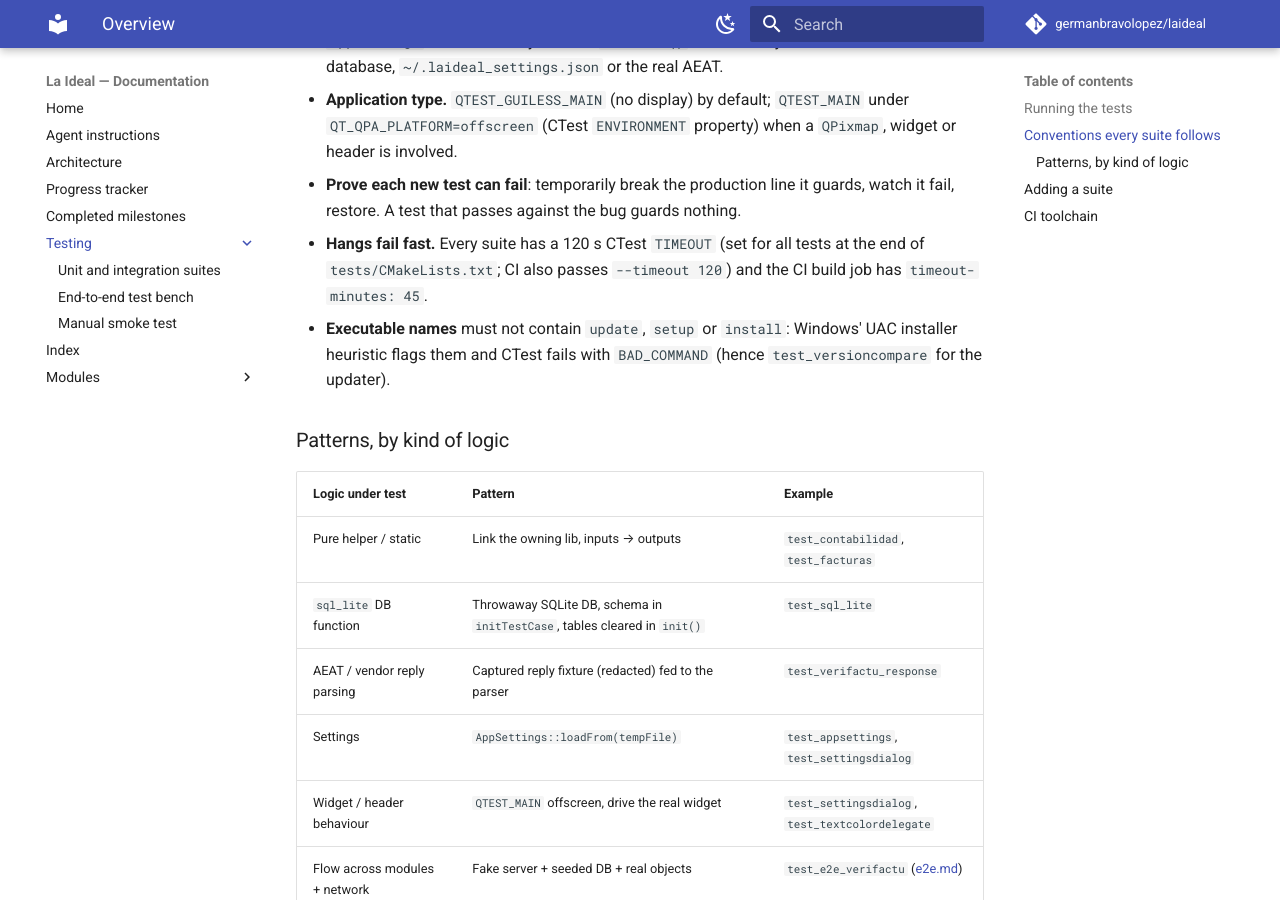
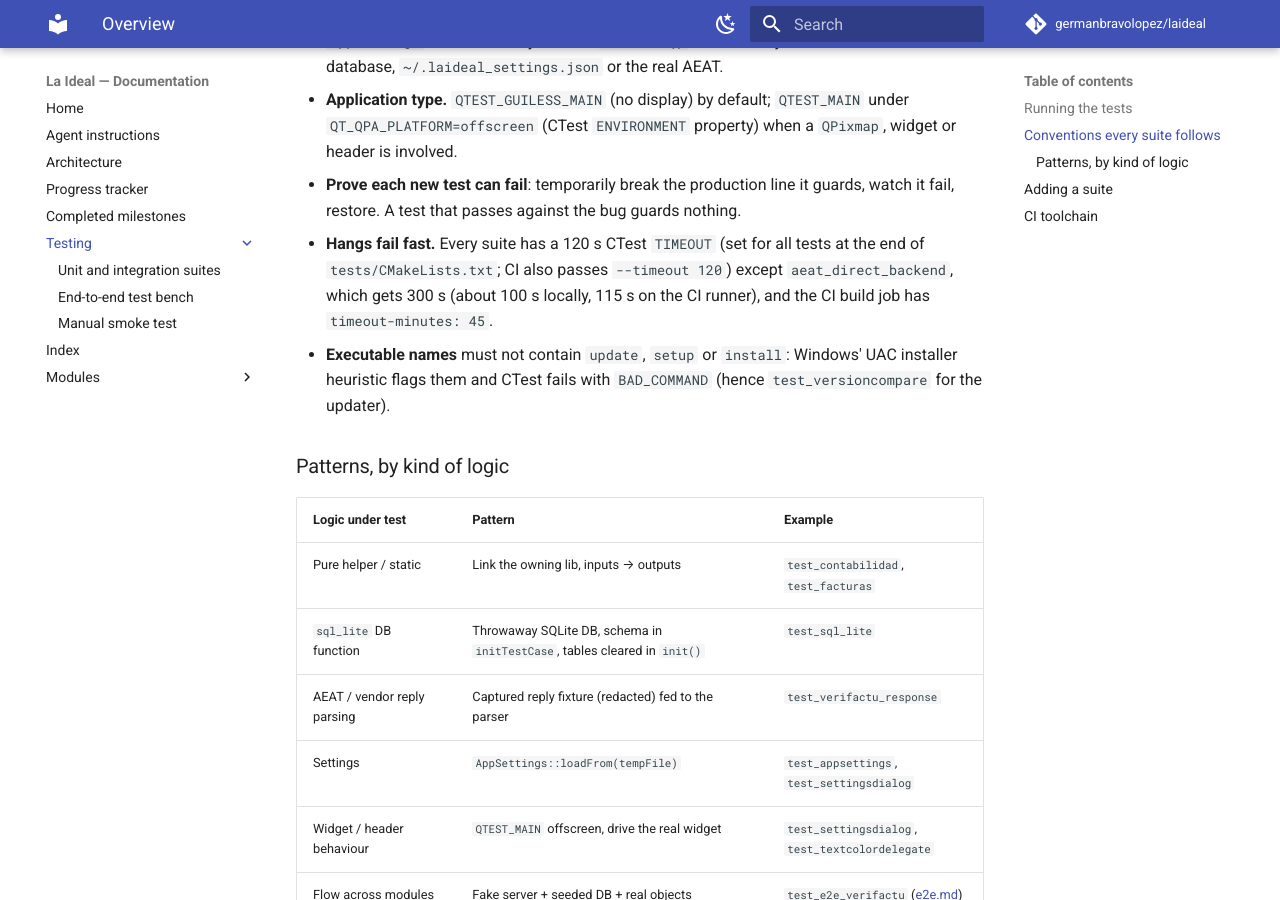
Before and after one commit to germanbravolopez/laideal, an MkDocs documentation site: the page built from docs/testing/README.md, in a window 1280 px wide and 900 px high, scrolled down 1438 px. Built offline with MkDocs 1.6.1 and Material for MkDocs 9.7.7, drawn with Linux system fonts in a browser that asks for light colours; comment, search, counter and statistics services are not loaded.

Commit message:
docs: aeat_direct_backend's 300 s test timeout

```diff
--- a/docs/testing/README.md
+++ b/docs/testing/README.md
@@ -33,7 +33,7 @@ A suite can also be run directly for its full per-function report, e.g. `build\t
 - **Throwaway state only.** DB tests create SQLite files in a `QTemporaryDir`; settings tests point `AppSettings` at a throwaway file with `loadFrom()`. No test may read or write the real database, `~/.laideal_settings.json` or the real AEAT.
 - **Application type.** `QTEST_GUILESS_MAIN` (no display) by default; `QTEST_MAIN` under `QT_QPA_PLATFORM=offscreen` (CTest `ENVIRONMENT` property) when a `QPixmap`, widget or header is involved.
 - **Prove each new test can fail**: temporarily break the production line it guards, watch it fail, restore. A test that passes against the bug guards nothing.
-- **Hangs fail fast.** Every suite has a 120 s CTest `TIMEOUT` (set for all tests at the end of `tests/CMakeLists.txt`; CI also passes `--timeout 120`) and the CI build job has `timeout-minutes: 45`.
+- **Hangs fail fast.** Every suite has a 120 s CTest `TIMEOUT` (set for all tests at the end of `tests/CMakeLists.txt`; CI also passes `--timeout 120`) except `aeat_direct_backend`, which gets 300 s (about 100 s locally, 115 s on the CI runner), and the CI build job has `timeout-minutes: 45`.
 - **Executable names** must not contain `update`, `setup` or `install`: Windows' UAC installer heuristic flags them and CTest fails with `BAD_COMMAND` (hence `test_versioncompare` for the updater).
 
 ### Patterns, by kind of logic
```
